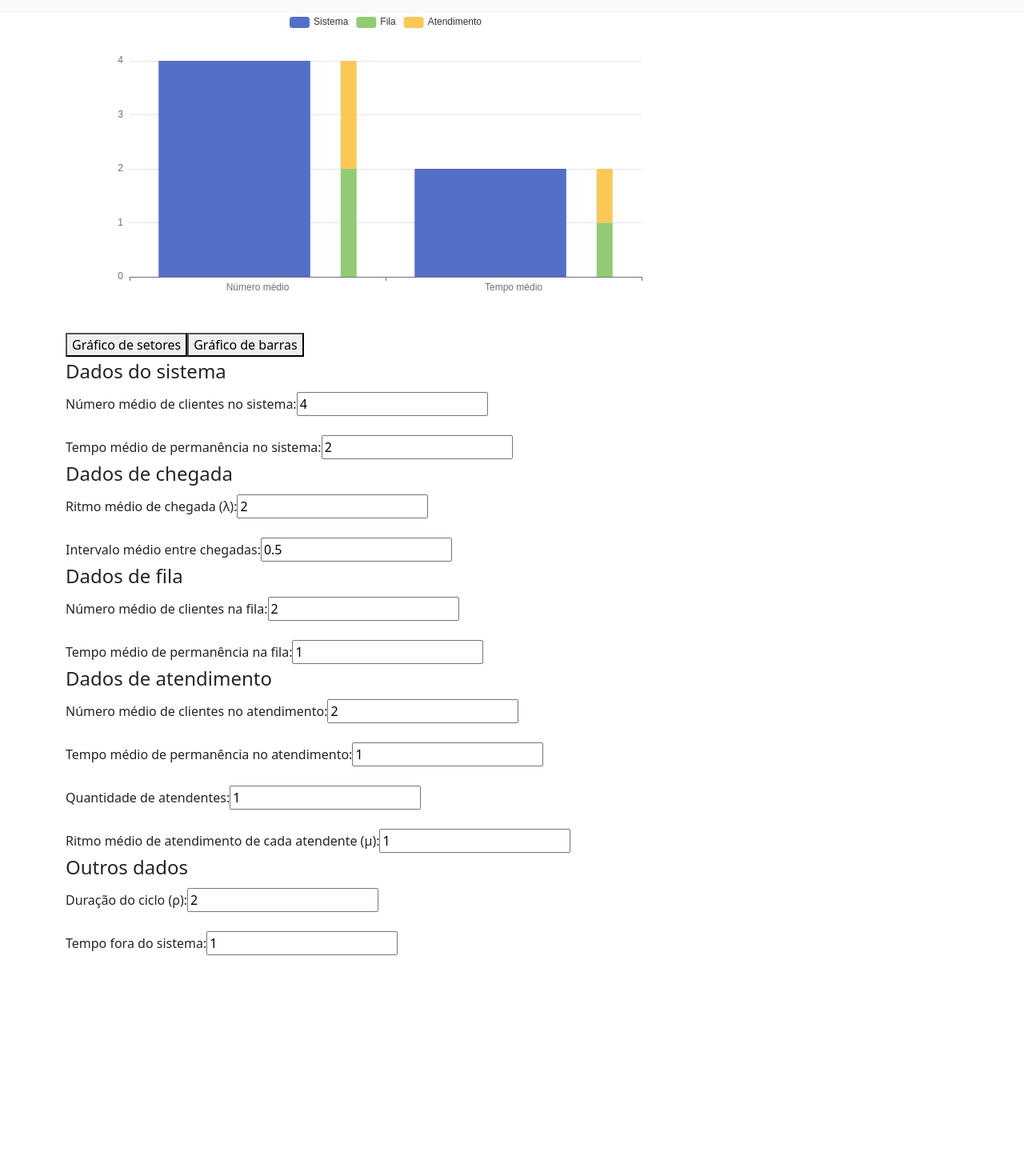
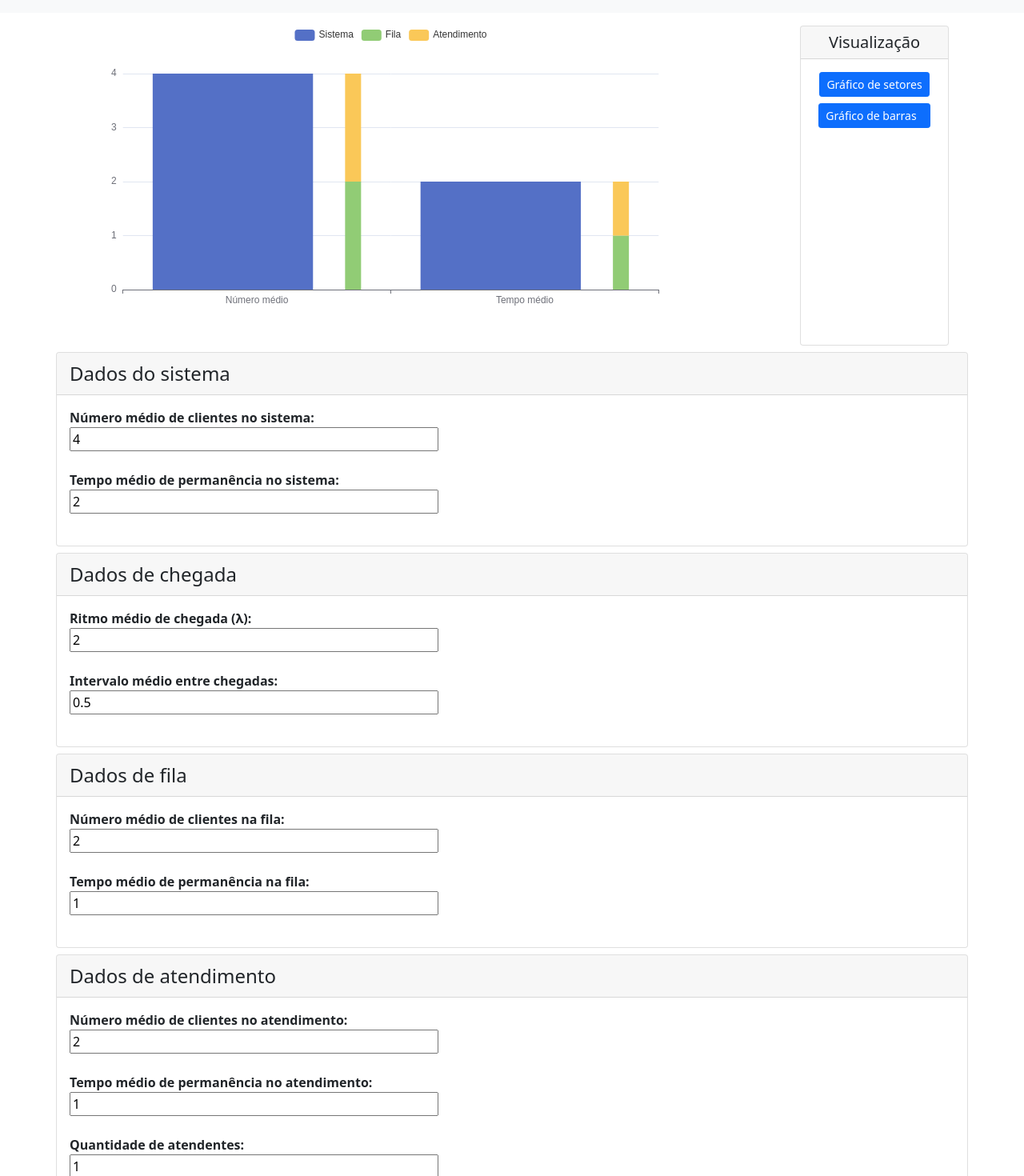
Before and after one commit to Kevin-S-Soares/Projeto-S6-T34, a React (Create React App) app: page / in a window 1280 px wide. Shown: the part 40-1510 px from the top of the page at 80% size. Before the commit the page ends 1234 px from the top, so only its background shows below. Built offline with nearby package versions, Linux system fonts and the light colour scheme.

Commit message:
Adicionado visuais

```diff
--- a/src/App.js
+++ b/src/App.js
@@ -1,13 +1,14 @@
 import Container from "./stateful/Container";
 import Navbar from "./stateless/Navbar";
 import Footer from "./stateless/Footer";
+import '../node_modules/bootstrap/dist/css/bootstrap.min.css'
 
 
 function App() {
   return (
     <div>
       <Navbar/>
-      <div className="container">
+      <div className="container mt-3 mb-2">
         <Container/>
         <Footer/>
       </div>
--- a/src/stateful/Chart.css
+++ b/src/stateful/Chart.css
@@ -1,4 +1,4 @@
 .chart {
-    width: 800px;
+    width: 744px;
     height: 400px;
 }
--- a/src/stateful/Chart.js
+++ b/src/stateful/Chart.js
@@ -4,8 +4,8 @@ import './Chart.css';
 import getBarChartOptions from "./chart visualizations/BarChart";
 import getPieChartOptions from "./chart visualizations/PieChart"
 
-class Chart extends React.Component{
-    constructor(props){
+class Chart extends React.Component {
+  constructor(props) {
     super(props);
 
     this.chart = null;
@@ -21,18 +21,25 @@ class Chart extends React.Component{
     this.update = this.update.bind(this);
   }
 
-    render(){
-        return(
-          <div>
-            <div className='chart' id='chart'>
+  render() {
+    return (
+      <div className="row">
+        <div className="chart ps-0 pe-0 col-xl-9" id='chart'>
+
         </div>
-            <button index='pie' onClick={this.changeVisualization}>Gráfico de setores</button>
-            <button index='bar' onClick={this.changeVisualization}>Gráfico de barras</button>
+        <div className="card ps-0 pe-0 offset-xl-1 col-xl-2">
+          <h5 className="card-header text-center">Visualização</h5>
+          <div className="card-body text-center">
+            <button index='pie' className="btn btn-primary btn-sm" onClick={this.changeVisualization}>Gráfico de setores</button>
+            <br/>
+            <button index='bar' className="btn btn-primary ps-2 pe-3 mt-2 btn-sm" onClick={this.changeVisualization}>Gráfico de barras</button>
+          </div>
+        </div>
       </div>
     );
   }
 
-    changeVisualization(event){
+  changeVisualization(event) {
     let node = event.target;
     let index = node.getAttribute('index');
 
@@ -40,13 +47,13 @@ class Chart extends React.Component{
     this.update(this.props)
   }
 
-    update(state){
+  update(state) {
     this.props = state;
     this.options = this.selected(state);
     this.chart.setOption(this.options, true);
   }
 
-    initChart(){
+  initChart() {
     this.chart = echarts.init(document.getElementById('chart'));
     this.chart.setOption(this.options);
   }
--- a/src/stateful/Container.js
+++ b/src/stateful/Container.js
@@ -74,7 +74,7 @@ class Container extends React.Component {
 
     render() {
         return (
-            <div>
+            <div className="row">
                 {this.chart.render()}
                 <SystemData
                 event={this.parseInputAndSetValue}
--- a/src/stateful/InputNumber.js
+++ b/src/stateful/InputNumber.js
@@ -1,17 +1,20 @@
-function InputNumber(props){
-    return(
-        <div>
-            <label>{props.label}</label>
+function InputNumber(props) {
+    return (
+        <dl className="row">
+            <dt className="col-sm-6">{props.label}</dt>
+            <dd>
                 <input
+                className="col-sm-5"
                     type="number"
                     index={props.index}
                     onInput={props.event}
                     value={props.value}
                     min="0.1"
                     step="0.1"
-            readOnly={props.readonly === undefined? false: true}
+                    readOnly={props.readonly === undefined ? false : true}
                 />
-        </div>
+            </dd>
+        </dl>
     );
 }
 
--- a/src/stateful/input data/ArriveData.js
+++ b/src/stateful/input data/ArriveData.js
@@ -2,21 +2,22 @@ import InputNumber from "../InputNumber";
 
 function ArriveData(props) {
     return (
-        <fieldset>
-            <legend>Dados de chegada</legend>
+        <fieldset className="card mt-2 ps-0 pe-0">
+            <legend className="card-header">Dados de chegada</legend>
+            <div className="card-body">
                 <InputNumber
                     label='Ritmo médio de chegada (λ): '
                     index='lambda'
                     event={props.event}
                     value={props.value.lambda}
                 />
-            <br></br>
                 <InputNumber
                     label='Intervalo médio entre chegadas: '
                     index='ic'
                     event={props.event}
                     value={props.value.ic}
                 />
+            </div>
         </fieldset>
     );
 }
--- a/src/stateful/input data/OtherData.js
+++ b/src/stateful/input data/OtherData.js
@@ -2,21 +2,22 @@ import InputNumber from "../InputNumber";
 
 function OtherData(props) {
     return (
-        <fieldset>
-            <legend>Outros dados</legend>
+        <fieldset className="card mt-2 ps-0 pe-0">
+            <legend className="card-header">Outros dados</legend>
+            <div className="card-body">
                 <InputNumber
                     label='Duração do ciclo (ρ): '
                     index='rho'
                     event={props.event}
                     value={props.value.rho}
                 />
-            <br></br>
                 <InputNumber
                     label='Tempo fora do sistema: '
                     index='tfs'
                     event={props.event}
                     value={props.value.tfs}
                 />
+            </div>
         </fieldset>
     );
 }
--- a/src/stateful/input data/QueueData.js
+++ b/src/stateful/input data/QueueData.js
@@ -2,21 +2,22 @@ import InputNumber from "../InputNumber";
 
 function QueueData(props) {
     return (
-        <fieldset>
-            <legend>Dados de fila</legend>
+        <fieldset className="card mt-2 ps-0 pe-0">
+            <legend className="card-header">Dados de fila</legend>
+            <div className="card-body">
                 <InputNumber
                     label='Número médio de clientes na fila: '
                     index='nf'
                     event={props.event}
                     value={props.value.nf}
                 />
-            <br></br>
                 <InputNumber
                     label='Tempo médio de permanência na fila: '
                     index='tf'
                     event={props.event}
                     value={props.value.tf}
                 />
+            </div>
         </fieldset>
     );
 }
--- a/src/stateful/input data/ServiceData.js
+++ b/src/stateful/input data/ServiceData.js
@@ -2,35 +2,34 @@ import InputNumber from "../InputNumber";
 
 function ServiceData(props) {
     return (
-        <fieldset>
-            <legend>Dados de atendimento</legend>
+        <fieldset className="card mt-2 ps-0 pe-0">
+            <legend className="card-header">Dados de atendimento</legend>
+            <div className="card-body">
             <InputNumber
                 label='Número médio de clientes no atendimento: '
                 index='na'
                 event={props.event}
                 value={props.value.na}
             />
-            <br></br>
             <InputNumber
                 label='Tempo médio de permanência no atendimento: '
                 index='ta'
                 event={props.event}
                 value={props.value.ta}
             />
-            <br></br>
             <InputNumber
                 label='Quantidade de atendentes: '
                 index='m'
                 event={props.event}
                 value={props.value.m}
             />
-            <br></br>
             <InputNumber
                 label='Ritmo médio de atendimento de cada atendente (µ): '
                 index='mu'
                 event={props.event}
                 value={props.value.mu}
             />
+            </div>
         </fieldset>
     );
 }
--- a/src/stateful/input data/SystemData.js
+++ b/src/stateful/input data/SystemData.js
@@ -2,8 +2,9 @@ import InputNumber from "../InputNumber";
 
 function SystemData(props) {
     return (
-        <fieldset>
-            <legend>Dados do sistema</legend>
+        <fieldset className="card mt-2 ps-0 pe-0">
+            <legend className="card-header">Dados do sistema</legend>
+            <div className="card-body">
                 <InputNumber
                     label='Número médio de clientes no sistema: '
                     index='ns'
@@ -11,7 +12,6 @@ function SystemData(props) {
                     value={props.value.ns}
                     readonly={true}
                 />
-            <br></br>
                 <InputNumber
                     label='Tempo médio de permanência no sistema: '
                     index='ts'
@@ -19,6 +19,7 @@ function SystemData(props) {
                     value={props.value.ts}
                     readonly={true}
                 />
+            </div>
         </fieldset>
     );
 }
--- a/src/stateless/Navbar.js
+++ b/src/stateless/Navbar.js
@@ -1,4 +1,3 @@
-import '../../node_modules/bootstrap/dist/css/bootstrap.min.css'
 function Navbar() {
     return (
         <nav className="navbar navbar-expand-lg navbar-light bg-light">
```
Also changed, not shown: todo.txt. Lines whose indentation alone changed are shown as unchanged.
